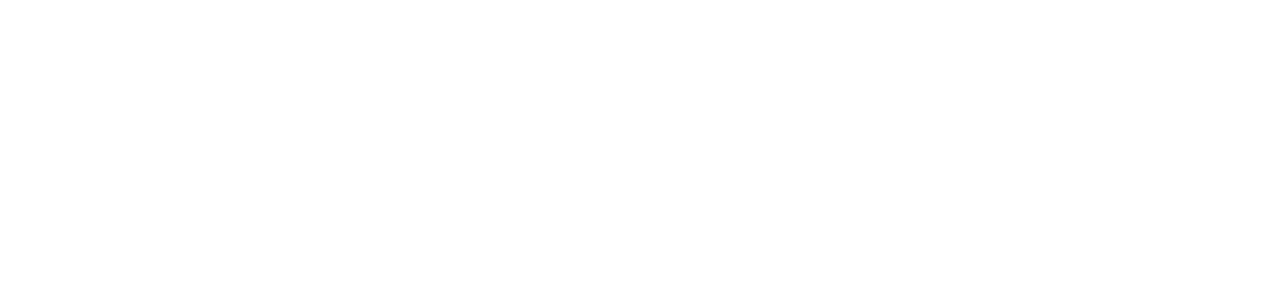
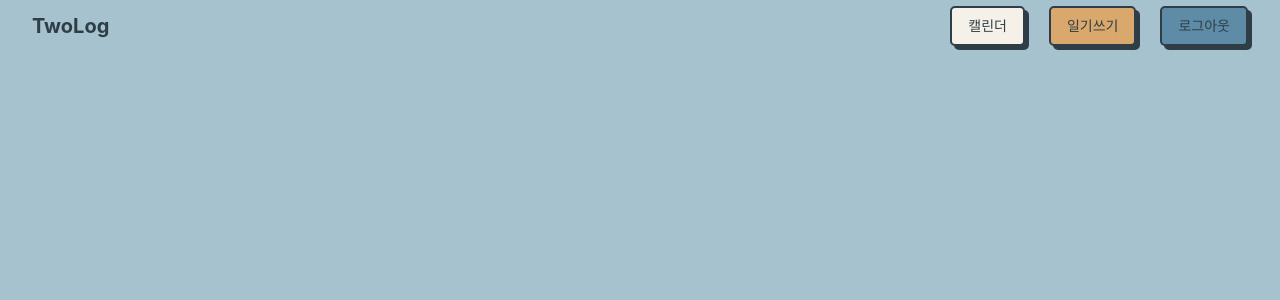
Before and after one commit to zoeyoon90/DayDitto, a Next.js app in the folder apps/web/: page /calender in a window 1280 px wide. Shown: the top 300 px of the page. Built offline with nearby package versions, Linux system fonts and the light colour scheme.

Commit message:
feat: 랜딩 페이지 및 NavBar, Button 컴포넌트 구현 (#3)
* feat: tailwind 설정, navbar작업

* fix: navBar padding값 수정

* feat: landing page 작업

* fix: 스킬 수정

```diff
--- /dev/null
+++ b/apps/web/postcss.config.mjs
@@ -0,0 +1,5 @@
+export default {
+  plugins: {
+    "@tailwindcss/postcss": {},
+  },
+};
--- /dev/null
+++ b/apps/web/src/app/(with-header)/layout.tsx
@@ -0,0 +1,12 @@
+import NavBar from '@/components/NavBar/NavBar';
+
+export default function WithHeaderLayout({
+  children,
+}: Readonly<{ children: React.ReactNode }>) {
+  return (
+    <>
+      <NavBar />
+      <main className="pt-13">{children}</main>
+    </>
+  );
+}
--- a/apps/web/src/app/globals.css
+++ b/apps/web/src/app/globals.css
@@ -1,13 +1,8 @@
+@import 'tailwindcss';
+
 :root {
-  --background: #ffffff;
-  --foreground: #171717;
-}
-
-@media (prefers-color-scheme: dark) {
-  :root {
-    --background: #0a0a0a;
-    --foreground: #ededed;
-  }
+  --background: #a6c2ce;
+  --foreground: #2f3e46;
 }
 
 html,
@@ -21,30 +16,46 @@ body {
   background: var(--background);
 }
 
-* {
-  box-sizing: border-box;
-  padding: 0;
-  margin: 0;
+@theme {
+  /* TwoLog 팔레트 A — 평화와 평온 */
+  --color-background: #a6c2ce; /* 페이지 배경 */
+  --color-card: #f5f1e8; /* 카드/일기장 영역 */
+  --color-main: #5e8ca7; /* 버튼, 강조 요소 */
+  --color-accent: #d9a86c; /* CTA, 하이라이트 포인트 */
+  --color-foreground: #2f3e46; /* 기본 텍스트 */
+
+  /* 버튼(neobrutalism) 토큰 — 팔레트에 맞춰 연결 */
+  --color-mtext: #2f3e46;
+  --color-border: #2f3e46;
+  --color-bw: #f5f1e8;
+  --color-text: #2f3e46;
+  --radius-base: 5px;
+  --shadow-shadow: 4px 4px 0px 0px #2f3e46;
+  --spacing-boxShadowX: 4px;
+  --spacing-boxShadowY: 4px;
+  --spacing-reverseBoxShadowX: -4px;
+  --spacing-reverseBoxShadowY: -4px;
+
+  --animate-fade-in: fade-in 2s ease-in-out both;
+  --animate-fade-up: fade-up 0.6s ease-out both;
 }
 
-a {
-  color: inherit;
-  text-decoration: none;
+@keyframes fade-in {
+  from {
+    opacity: 0;
+  }
+  to {
+    opacity: 1;
+  }
 }
 
-.imgDark {
-  display: none;
-}
-
-@media (prefers-color-scheme: dark) {
-  html {
-    color-scheme: dark;
+@keyframes fade-up {
+  from {
+    opacity: 0;
+    transform: translateY(20px);
   }
-
-  .imgLight {
-    display: none;
-  }
-  .imgDark {
-    display: unset;
+  to {
+    opacity: 1;
+    transform: translateY(0);
   }
 }
--- a/apps/web/src/app/page.tsx
+++ b/apps/web/src/app/page.tsx
@@ -1,102 +1,16 @@
-import Image, { type ImageProps } from "next/image";
-import { Button } from "@repo/ui/button";
-import styles from "./page.module.css";
-
-type Props = Omit<ImageProps, "src"> & {
-  srcLight: string;
-  srcDark: string;
-};
-
-const ThemeImage = (props: Props) => {
-  const { srcLight, srcDark, ...rest } = props;
-
-  return (
-    <>
-      <Image {...rest} src={srcLight} className="imgLight" />
-      <Image {...rest} src={srcDark} className="imgDark" />
-    </>
-  );
-};
+import { Button } from "@/components/Button/Button";
+import Link from "next/link";
 
 export default function Home() {
   return (
-    <div className={styles.page}>
-      <main className={styles.main}>
-        <ThemeImage
-          className={styles.logo}
-          srcLight="turborepo-dark.svg"
-          srcDark="turborepo-light.svg"
-          alt="Turborepo logo"
-          width={180}
-          height={38}
-          priority
-        />
-        <ol>
-          <li>
-            Get started by editing <code>apps/web/app/page.tsx</code>
-          </li>
-          <li>Save and see your changes instantly.</li>
-        </ol>
-
-        <div className={styles.ctas}>
-          <a
-            className={styles.primary}
-            href="https://vercel.com/new/clone?demo-description=Learn+to+implement+a+monorepo+with+a+two+Next.js+sites+that+has+installed+three+local+packages.&demo-image=%2F%2Fimages.ctfassets.net%2Fe5382hct74si%2F4K8ZISWAzJ8X1504ca0zmC%2F0b21a1c6246add355e55816278ef54bc%2FBasic.png&demo-title=Monorepo+with+Turborepo&demo-url=https%3A%2F%2Fexamples-basic-web.vercel.sh%2F&from=templates&project-name=Monorepo+with+Turborepo&repository-name=monorepo-turborepo&repository-url=https%3A%2F%2Fgithub.com%2Fvercel%2Fturborepo%2Ftree%2Fmain%2Fexamples%2Fbasic&root-directory=apps%2Fdocs&skippable-integrations=1&teamSlug=vercel&utm_source=create-turbo"
-            target="_blank"
-            rel="noopener noreferrer"
-          >
-            <Image
-              className={styles.logo}
-              src="/vercel.svg"
-              alt="Vercel logomark"
-              width={20}
-              height={20}
-            />
-            Deploy now
-          </a>
-          <a
-            href="https://turborepo.dev/docs?utm_source"
-            target="_blank"
-            rel="noopener noreferrer"
-            className={styles.secondary}
-          >
-            Read our docs
-          </a>
-        </div>
-        <Button appName="web" className={styles.secondary}>
-          Open alert
-        </Button>
-      </main>
-      <footer className={styles.footer}>
-        <a
-          href="https://vercel.com/templates?search=turborepo&utm_source=create-next-app&utm_medium=appdir-template&utm_campaign=create-next-app"
-          target="_blank"
-          rel="noopener noreferrer"
-        >
-          <Image
-            aria-hidden
-            src="/window.svg"
-            alt="Window icon"
-            width={16}
-            height={16}
-          />
-          Examples
-        </a>
-        <a
-          href="https://turborepo.dev?utm_source=create-turbo"
-          target="_blank"
-          rel="noopener noreferrer"
-        >
-          <Image
-            aria-hidden
-            src="/globe.svg"
-            alt="Globe icon"
-            width={16}
-            height={16}
-          />
-          Go to turborepo.dev →
-        </a>
-      </footer>
+    <div className="flex h-dvh flex-col items-center justify-center">
+      <h1 className="text-9xl animate-fade-in  ">TwoLog</h1>
+      <p className="pt-7 text-4xl animate-fade-in text-center leading-12 ">
+        나의 하루를 <br/>다른 언어로 다시 쓰다
+      </p>
+      <Button asChild className="mt-10 animate-fade-in [animation-delay:1s]">
+        <Link href="/login">로그인</Link>
+      </Button>
     </div>
   );
 }
--- /dev/null
+++ b/apps/web/src/components/Button/Button.tsx
@@ -0,0 +1,55 @@
+import { Slot } from "@radix-ui/react-slot"
+import { cva, type VariantProps } from "class-variance-authority"
+
+import * as React from "react"
+
+import { cn } from "@/lib/utils"
+
+const buttonVariants = cva(
+  "inline-flex items-center justify-center whitespace-nowrap rounded-base text-sm font-base ring-offset-white transition-all gap-2 [&_svg]:pointer-events-none [&_svg]:size-4 [&_svg]:shrink-0 focus-visible:outline-none focus-visible:ring-2 focus-visible:ring-black focus-visible:ring-offset-2 disabled:pointer-events-none disabled:opacity-50",
+  {
+    variants: {
+      variant: {
+        default:
+          "text-mtext bg-main border-2 border-border shadow-shadow hover:translate-x-boxShadowX hover:translate-y-boxShadowY hover:shadow-none",
+        noShadow: "text-mtext bg-main border-2 border-border",
+        neutral:
+          "bg-bw text-text border-2 border-border shadow-shadow hover:translate-x-boxShadowX hover:translate-y-boxShadowY hover:shadow-none",
+        reverse:
+          "text-mtext bg-main border-2 border-border hover:translate-x-reverseBoxShadowX hover:translate-y-reverseBoxShadowY hover:shadow-shadow",
+      },
+      size: {
+        default: "h-10 px-4 py-2",
+        sm: "h-9 px-3",
+        lg: "h-11 px-8",
+        icon: "h-10 w-10",
+      },
+    },
+    defaultVariants: {
+      variant: "default",
+      size: "default",
+    },
+  },
+)
+
+export interface ButtonProps
+  extends React.ButtonHTMLAttributes<HTMLButtonElement>,
+    VariantProps<typeof buttonVariants> {
+  asChild?: boolean
+}
+
+const Button = React.forwardRef<HTMLButtonElement, ButtonProps>(
+  ({ className, variant, size, asChild = false, ...props }, ref) => {
+    const Comp = asChild ? Slot : "button"
+    return (
+      <Comp
+        className={cn(buttonVariants({ variant, size, className }))}
+        ref={ref}
+        {...props}
+      />
+    )
+  },
+)
+Button.displayName = "Button"
+
+export { Button, buttonVariants }
--- /dev/null
+++ b/apps/web/src/components/NavBar/NavBar.tsx
@@ -0,0 +1,26 @@
+import Link from 'next/link';
+import { Button } from '../Button/Button';
+
+export default function NavBar() {
+  return (
+    <nav className="fixed top-0 left-0 z-50 flex h-13 w-full items-center justify-between px-8 ">
+      {/* 로고 */}
+      <Link href="/" className="text-xl font-bold">
+        TwoLog
+      </Link>
+
+      {/* 메뉴 */}
+      <div className="flex gap-6">
+        <Button asChild className='bg-card' >
+          <Link href="/calendar">캘린더</Link>
+        </Button>
+        <Button asChild className='bg-accent'>
+          <Link href="/create">일기쓰기</Link>
+        </Button>
+        <Button asChild className='bg-main'>
+          <Link href="/login">로그아웃</Link>
+        </Button>
+      </div>
+    </nav>
+  );
+}
--- /dev/null
+++ b/apps/web/src/lib/utils.ts
@@ -0,0 +1,6 @@
+import { clsx, type ClassValue } from 'clsx';
+import { twMerge } from 'tailwind-merge';
+
+export function cn(...inputs: ClassValue[]) {
+  return twMerge(clsx(inputs));
+}
```
Also changed, not shown: apps/web/package.json (+7 -1 lines), apps/web/src/app/layout.tsx (+6 -5 lines), apps/web/src/app/(with-header)/calender/page.tsx (renamed from apps/web/src/app/calender/page.tsx), apps/web/src/app/(with-header)/create/page.tsx (renamed from apps/web/src/app/create/page.tsx), apps/web/src/app/(with-header)/detailLog/page.tsx (renamed from apps/web/src/app/detailLog/page.tsx), 2 other files (tests, documents, lock files or other folders).
